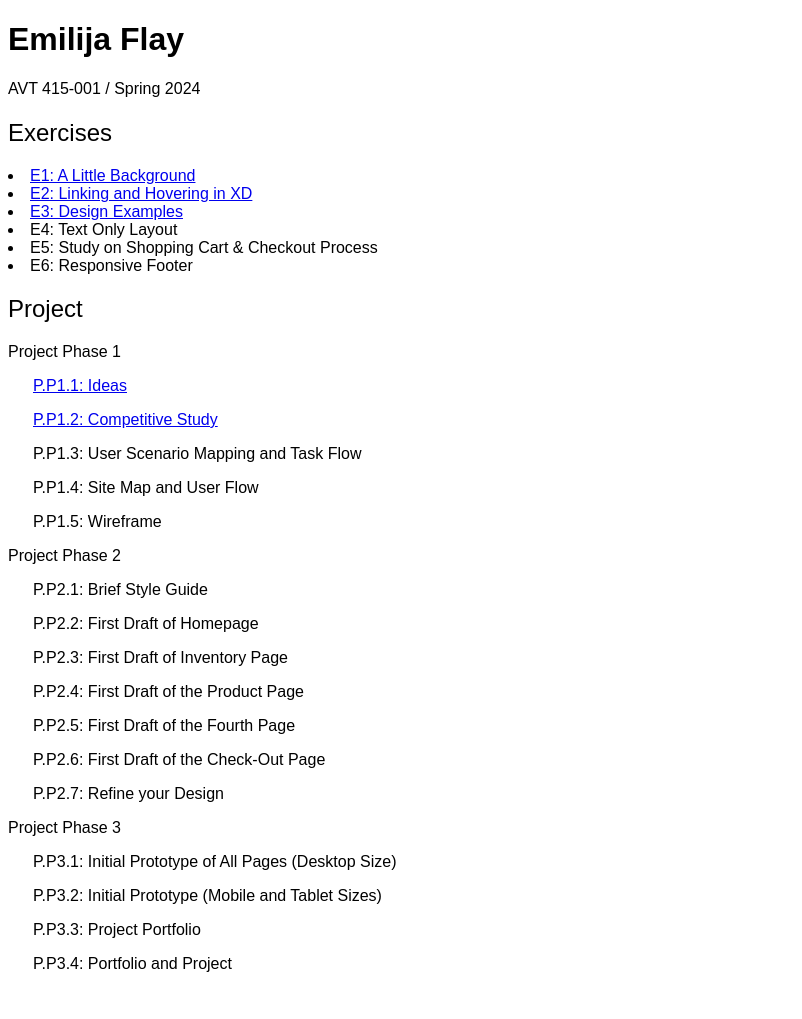
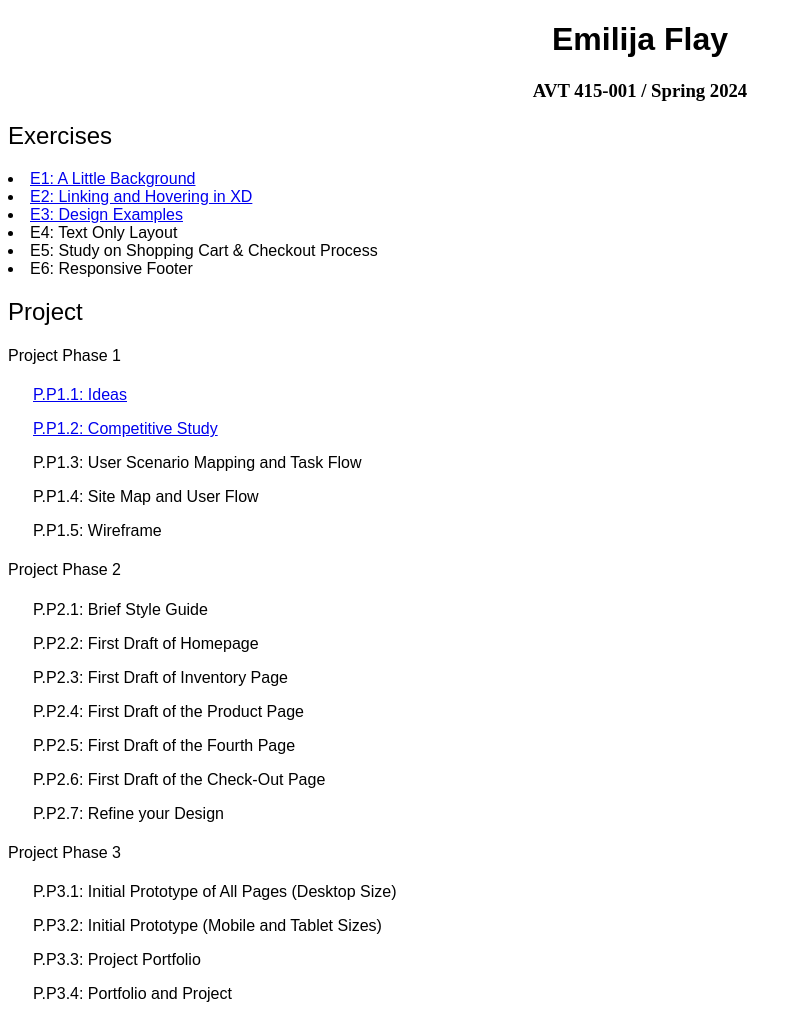
Before and after one commit to em-astra/avt415, a plain HTML site: page index.html in a window 1280 px wide. Shown: the whole page, without its empty margins (0-802 px from the left). Before the commit the page ends 989 px from the top, so only its background shows below. Drawn offline with Linux system fonts and the light colour scheme; a web font is replaced by a local one.

Commit message:
Add files via upload

```diff
--- a/index.html
+++ b/index.html
@@ -7,8 +7,8 @@
         <link rel="stylesheet" href="style.css">
     </head>
         <body>
-            <h1>Emilija Flay</h1>
-                <h4>AVT 415-001 / Spring 2024</h4>
+            <center><h1>Emilija Flay</h1></center>
+                <center><h3>AVT 415-001 / Spring 2024</h3></center>
             <h2>Exercises</h2>
                 <li><a href="https://xd.adobe.com/view/5d1cc180-5705-4b37-bb30-0b191a36eba2-084f/?fullscreen">E1: A Little Background</a></li>
                 <li><a href="https://xd.adobe.com/view/23b03186-ab08-4a90-89f6-53dee8cef741-76e3/">E2: Linking and Hovering in XD </a></li>
@@ -17,13 +17,13 @@
                 <li>E5: Study on Shopping Cart & Checkout Process</li>
                 <li>E6: Responsive Footer</li>
             <h2>Project</h2>
-                <p>Project Phase 1
+                <h4>Project Phase 1</h4>
                     <p style="text-indent: 25px;"><a href="p_process/p1ideas.html"> P.P1.1: Ideas</a></p>
                     <p style="text-indent: 25px;"><a href="https://xd.adobe.com/view/da99847b-dddd-47bb-a586-5622521b1214-8fca/">P.P1.2: Competitive Study</a></p>
                     <p style="text-indent: 25px;">P.P1.3: User Scenario Mapping and Task Flow</p>
                     <p style="text-indent: 25px;">P.P1.4: Site Map and User Flow</p>
                     <p style="text-indent: 25px;">P.P1.5: Wireframe</p>
-                <p>Project Phase 2</p>
+                <h4>Project Phase 2</h4>
                     <p style="text-indent: 25px;">P.P2.1: Brief Style Guide</p>
                     <p style="text-indent: 25px;">P.P2.2: First Draft of Homepage</p>
                     <p style="text-indent: 25px;">P.P2.3: First Draft of Inventory Page</p>
@@ -31,7 +31,7 @@
                     <p style="text-indent: 25px;">P.P2.5: First Draft of the Fourth Page</p>
                     <p style="text-indent: 25px;">P.P2.6: First Draft of the Check-Out Page</p>
                     <p style="text-indent: 25px;">P.P2.7: Refine your Design</p>
-                <p>Project Phase 3</p>
+                <h4>Project Phase 3</h4>
                     <p style="text-indent: 25px;">P.P3.1: Initial Prototype of All Pages (Desktop Size)</p>
                     <p style="text-indent: 25px;">P.P3.2: Initial Prototype (Mobile and Tablet Sizes)</p>
                     <p style="text-indent: 25px;">P.P3.3: Project Portfolio
```
